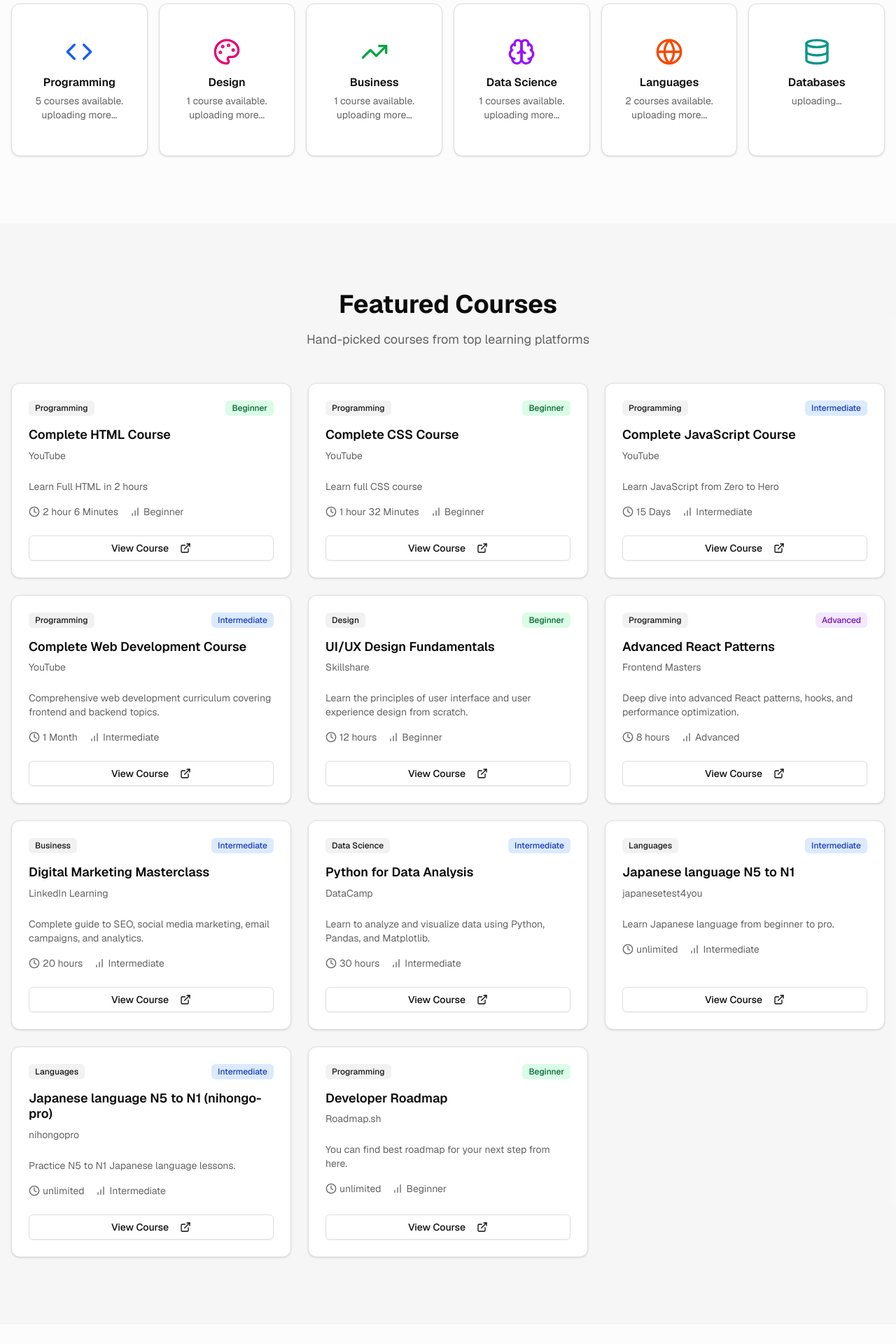
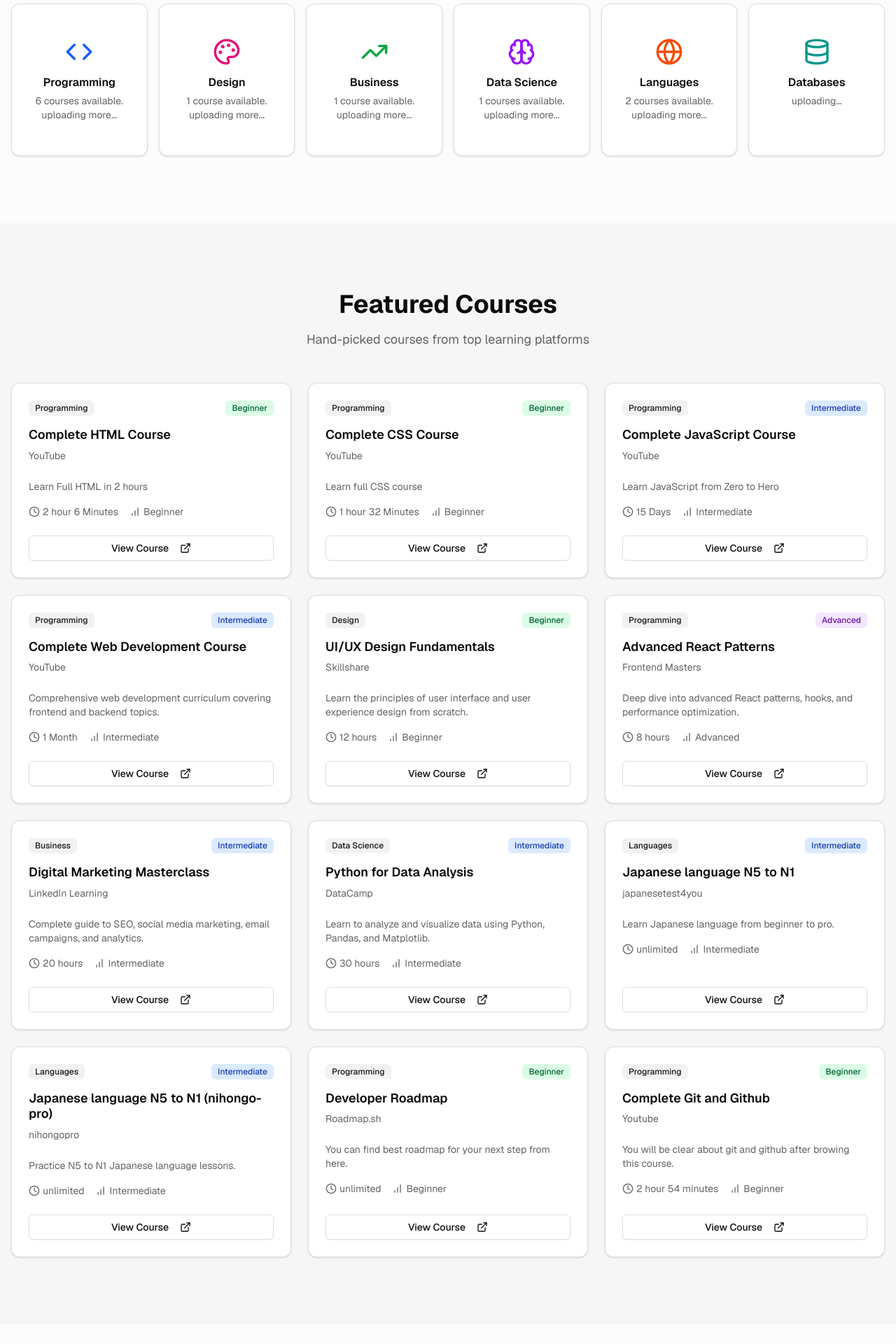
Before and after one commit to adhikarisumit/course-, a Next.js app: page / in a window 1280 px wide. Shown: the part 820-2740 px from the top of the page at 70% size. Built offline with nearby package versions, Linux system fonts and the light colour scheme.

Commit message:
git and github course added

```diff
--- a/components/categories.tsx
+++ b/components/categories.tsx
@@ -7,7 +7,7 @@ const categories = [
 	{
 		icon: Code,
 		title: "Programming",
-		count: "5 courses available. uploading more...",
+		count: "6 courses available. uploading more...",
 		color: "text-blue-600 dark:text-blue-400",
 	},
 	{
--- a/components/featured-courses.tsx
+++ b/components/featured-courses.tsx
@@ -107,6 +107,15 @@ const courses = [
 		category: "Programming",
 		description: "You can find best roadmap for your next step from here.",
 	},
+	{
+		title: "Complete Git and Github",
+		platform: "Youtube",
+		url: "https://www.youtube.com/watch?v=q8EevlEpQ2A&pp=ygUcZ2l0IGFuZCBnaXRodWIgZnVsbCB0dXRvcmlhbA%3D%3D",
+		level: "Beginner",
+		duration: "2 hour 54 minutes",
+		category: "Programming",
+		description: "You will be clear about git and github after browing this course.",
+	},
 ]
 
 const levelColors = {
```
